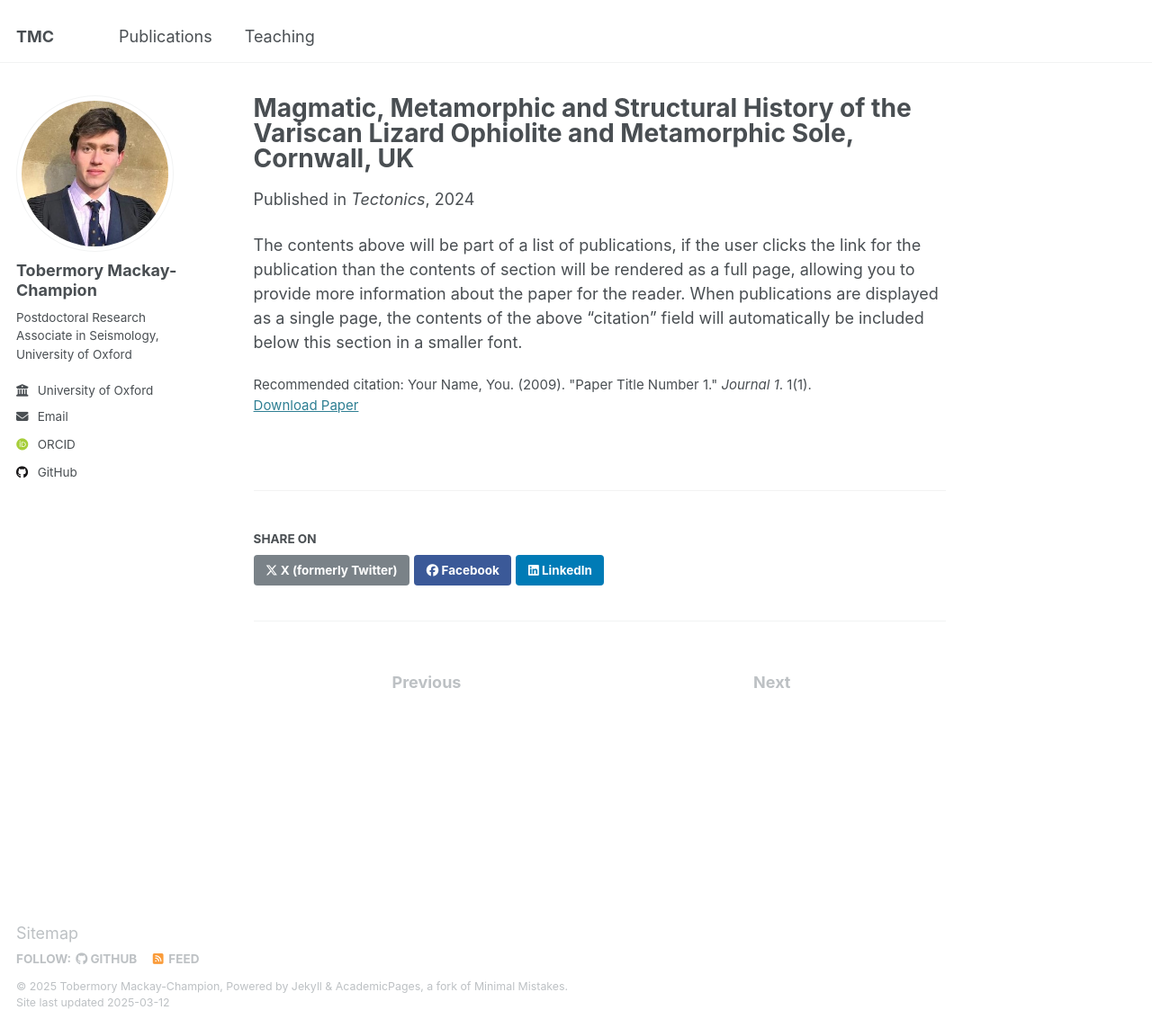
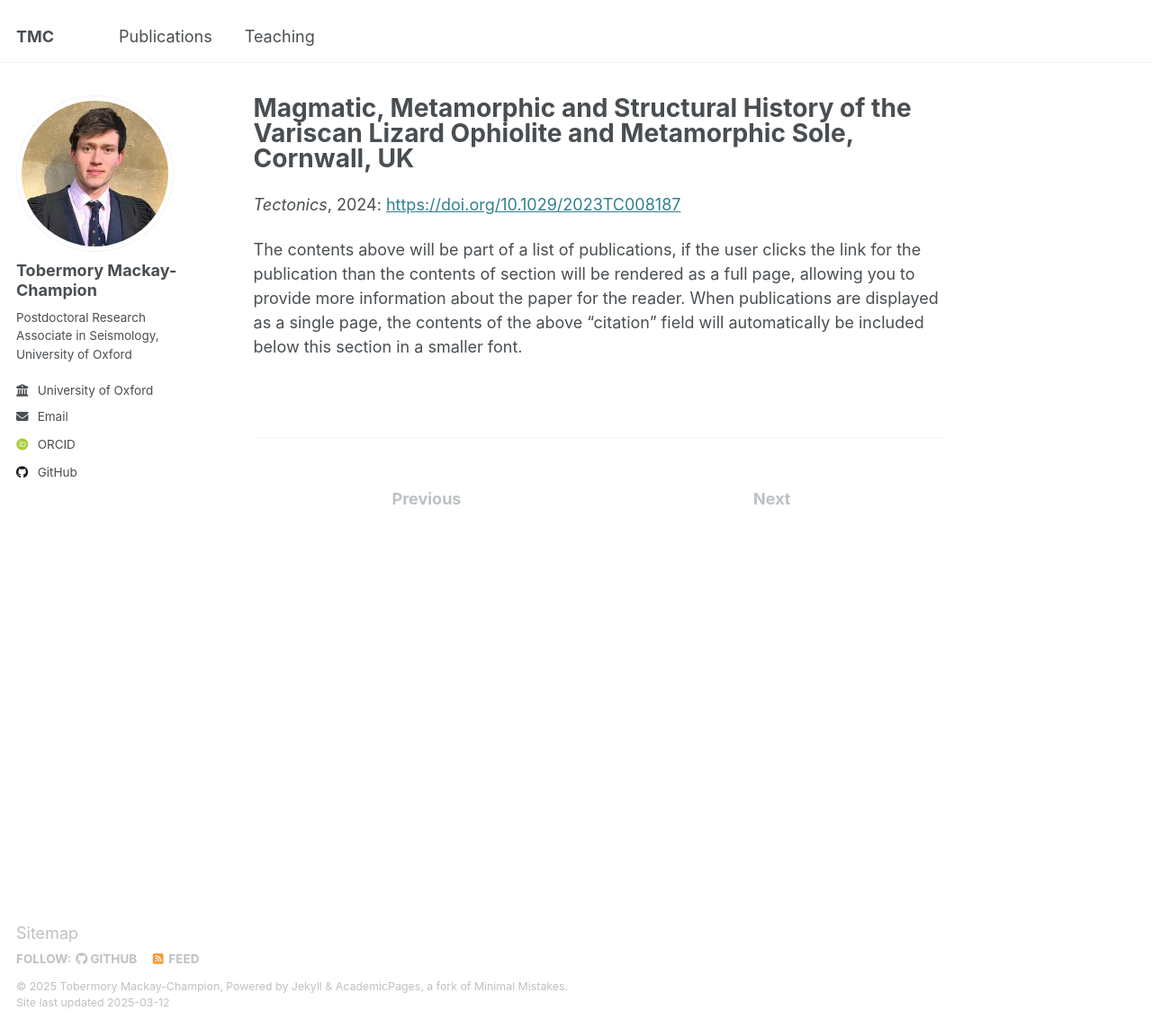
Before and after one commit to TMackay-Champion/TMackay-Champion.github.io, a Jekyll site: the page built from _publications/2024-04-05-lizard.md, in a window 1280 px wide and 1143 px high. Shown: the whole window at 90% size. Built offline with Jekyll 4.4.1, drawn with Linux system fonts in a browser that asks for light colours; some web fonts are replaced.

Commit message:
Update single.html

```diff
--- a/_layouts/single.html
+++ b/_layouts/single.html
@@ -28,7 +28,7 @@ layout: default
         <header>
           {% if page.title %}<h1 class="page__title" itemprop="headline">{{ page.title | markdownify | remove: "<p>" | remove: "</p>" }}</h1>{% endif %}
           {% if page.read_time %}
-            <p class="page__meta"><i class="fa fa-clock" aria-hidden="true"></i> {% include read-time.html %}</p>
+            {% comment %}<!-- <p class="page__meta"><i class="fa fa-clock-o" aria-hidden="true"></i> {% include read-time.html %}</p> -->{% endcomment %}
           {% endif %}
         {% if page.modified %}
           <p class="page__date"><strong><i class="fa fa-fw fa-calendar" aria-hidden="true"></i> {{ site.data.ui-text[site.locale].date_label | default: "Published:" }}</strong> <time datetime="{{ page.modified | date: "%Y-%m-%d" }}">{{ page.modified | date: "%B %d, %Y" }}</time></p>
@@ -37,28 +37,24 @@ layout: default
         {% if page.collection == 'teaching' %}
           <p> {{ page.type }}, <i>{{ page.venue }}</i>, {{ page.date | default: "1900-01-01" | date: "%Y" }} </p>
         {% elsif page.venue and page.date %}
-          <p>Published in <i>{{ page.venue }}</i>, {{ page.date | default: "1900-01-01" | date: "%Y" }} </p>
+          <p>{{ page.authors }} </p>
+          <p><i>{{ page.venue }}</i>, {{ page.date | default: "1900-01-01" | date: "%Y" }}:  <a href="{{ page.paperurl }}">{{ page.paperurl }}</a></p>
         {% elsif page.date %}
           <p class="page__date"><strong><i class="fa fa-fw fa-calendar" aria-hidden="true"></i> {{ site.data.ui-text[site.locale].date_label | default: "Published:" }}</strong> <time datetime="{{ page.date | date_to_xmlschema }}">{{ page.date | default: "1900-01-01" | date: "%B %d, %Y" }}</time></p>
         {% endif %}
+
+
+        {% if page.citation and page.paperurl %}
+          {% comment %}<!-- <p>Recommended citation: {{ page.citation }} <a href="{{ page.paperurl }}"><u>{{ page.paperurl }}</u></a></p> -->{% endcomment %}
+        {% elsif page.citation %}
+          {% comment %}<!-- <p>Recommended citation: {{ page.citation }} </p> -->{% endcomment %}
+        {% endif %}
+
         </header>
       {% endunless %}
 
       <section class="page__content" itemprop="text">
         {{ content }}
-
-        {% if page.citation and page.paperurl and page.slidesurl %}
-          <p style="font-size: smaller">Recommended citation: {{ page.citation }}<br /><a href="{{ page.paperurl }}">Download Paper</a> | <a href="{{ page.slidesurl }}">Download Slides</a></p>
-        {% elsif page.citation and page.paperurl %}
-          <p style="font-size: smaller">Recommended citation: {{ page.citation }}<br /><a href="{{ page.paperurl }}">Download Paper</a></p>
-        {% elsif page.citation and page.slidesurl %}
-          <p style="font-size: smaller">Recommended citation: {{ page.citation }}<br /><a href="{{ page.slidesurl }}">Download Slides</a></p>
-        {% elsif page.citation %}
-          <p style="font-size: smaller">Recommended citation: {{ page.citation }}</p>
-        {% elsif page.slidesurl %}
-          <p style="font-size: smaller"><a href="{{ page.slidesurl }}">Download Slides</a></p>
-        {% endif %}
-
         {% if page.link %}<div><a href="{{ page.link }}" class="btn">{{ site.data.ui-text[site.locale].ext_link_label | default: "Direct Link" }}</a></div>{% endif %}
       </section>
 
@@ -68,8 +64,6 @@ layout: default
         {% endif %}
         {% include page__taxonomy.html %}
       </footer>
-
-      {% if page.share %}{% include social-share.html %}{% endif %}
 
       {% include post_pagination.html %}
     </div>
```
